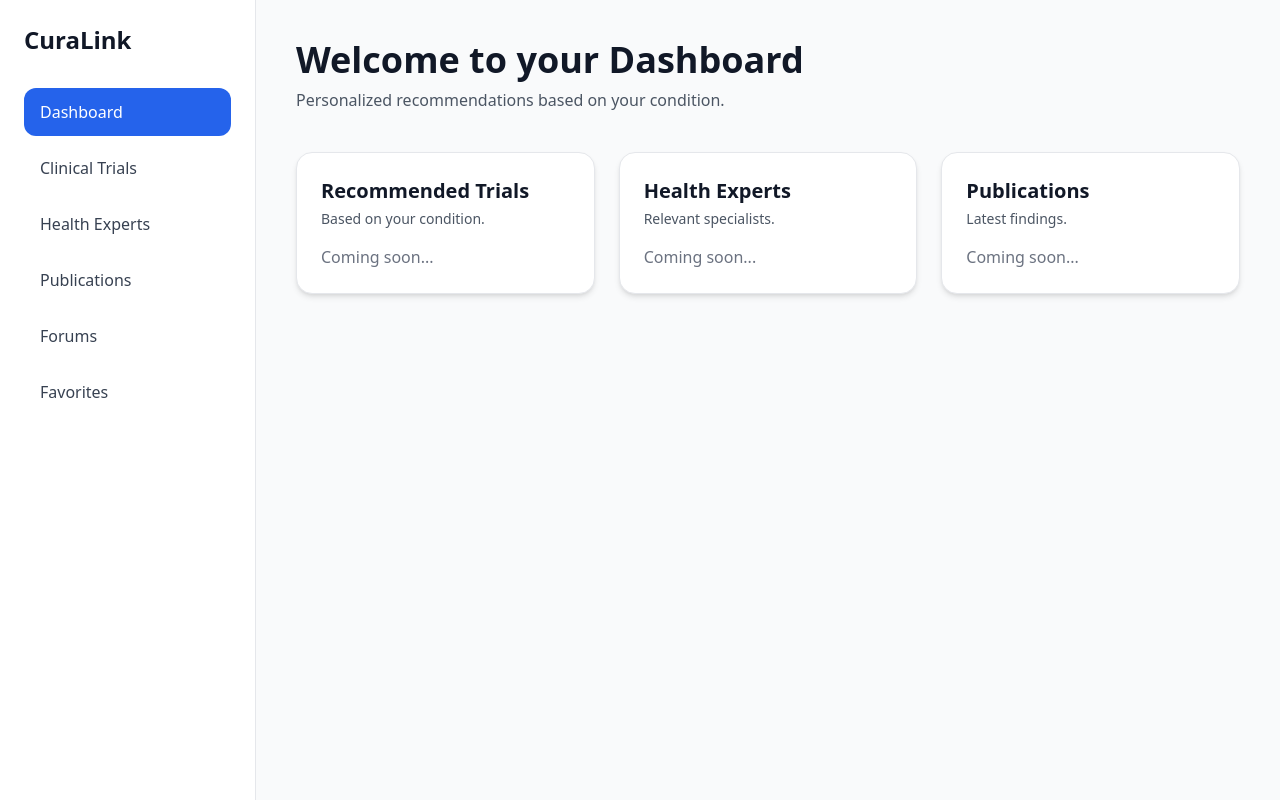
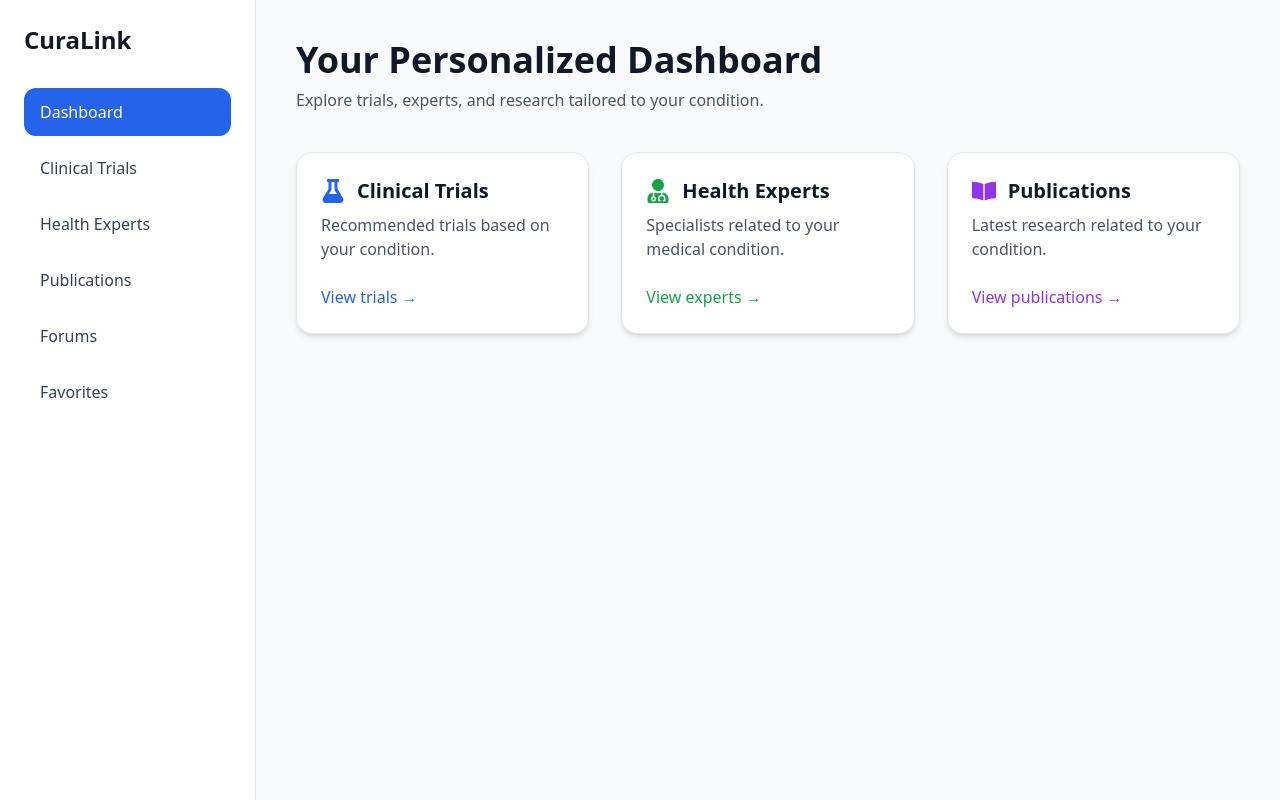
Before and after one commit to Khan4218/curalink-mvp, a Next.js app in the folder curalink-mvp/: page /patient/dashboard in a window 1280 px wide. Built offline with nearby package versions, Linux system fonts and the light colour scheme.

Commit message:
feat: build polished patient dashboard UI with cards and icons

```diff
--- a/curalink-mvp/app/patient/dashboard/page.tsx
+++ b/curalink-mvp/app/patient/dashboard/page.tsx
@@ -1,36 +1,75 @@
+import { FaFlask, FaUserMd, FaBookOpen } from "react-icons/fa";
+
 export default function PatientDashboard() {
   return (
     <div className="space-y-10">
 
-      {/* Header */}
+      {/* Header Section */}
       <div>
         <h1 className="text-4xl font-semibold text-gray-900">
-          Welcome to your Dashboard
+          Your Personalized Dashboard
         </h1>
+
         <p className="text-gray-600 mt-2">
-          Personalized recommendations based on your condition.
+          Explore trials, experts, and research tailored to your condition.
         </p>
       </div>
 
-      {/* Cards */}
-      <div className="grid grid-cols-1 md:grid-cols-2 xl:grid-cols-3 gap-6">
+      {/* Grid Section */}
+      <div className="grid grid-cols-1 md:grid-cols-2 xl:grid-cols-3 gap-8">
 
-        <div className="bg-white shadow-md rounded-2xl p-6 border border-gray-200">
-          <h2 className="text-xl font-semibold text-gray-900">Recommended Trials</h2>
-          <p className="text-gray-600 mt-1 text-sm">Based on your condition.</p>
-          <p className="mt-4 text-gray-500">Coming soon...</p>
+        {/* Clinical Trials Card */}
+        <div className="bg-white shadow-md rounded-2xl p-6 border border-gray-200 hover:shadow-lg transition">
+          <div className="flex items-center gap-3">
+            <FaFlask className="text-blue-600 text-2xl" />
+            <h2 className="text-xl font-semibold text-gray-900">
+              Clinical Trials
+            </h2>
+          </div>
+
+          <p className="text-gray-600 mt-2">
+            Recommended trials based on your condition.
+          </p>
+
+          <div className="mt-6 text-blue-600 font-medium cursor-pointer hover:underline">
+            View trials →
+          </div>
         </div>
 
-        <div className="bg-white shadow-md rounded-2xl p-6 border border-gray-200">
-          <h2 className="text-xl font-semibold text-gray-900">Health Experts</h2>
-          <p className="text-gray-600 mt-1 text-sm">Relevant specialists.</p>
-          <p className="mt-4 text-gray-500">Coming soon...</p>
+        {/* Health Experts Card */}
+        <div className="bg-white shadow-md rounded-2xl p-6 border border-gray-200 hover:shadow-lg transition">
+          <div className="flex items-center gap-3">
+            <FaUserMd className="text-green-600 text-2xl" />
+            <h2 className="text-xl font-semibold text-gray-900">
+              Health Experts
+            </h2>
+          </div>
+
+          <p className="text-gray-600 mt-2">
+            Specialists related to your medical condition.
+          </p>
+
+          <div className="mt-6 text-green-600 font-medium cursor-pointer hover:underline">
+            View experts →
+          </div>
         </div>
 
-        <div className="bg-white shadow-md rounded-2xl p-6 border border-gray-200">
-          <h2 className="text-xl font-semibold text-gray-900">Publications</h2>
-          <p className="text-gray-600 mt-1 text-sm">Latest findings.</p>
-          <p className="mt-4 text-gray-500">Coming soon...</p>
+        {/* Publications Card */}
+        <div className="bg-white shadow-md rounded-2xl p-6 border border-gray-200 hover:shadow-lg transition">
+          <div className="flex items-center gap-3">
+            <FaBookOpen className="text-purple-600 text-2xl" />
+            <h2 className="text-xl font-semibold text-gray-900">
+              Publications
+            </h2>
+          </div>
+
+          <p className="text-gray-600 mt-2">
+            Latest research related to your condition.
+          </p>
+
+          <div className="mt-6 text-purple-600 font-medium cursor-pointer hover:underline">
+            View publications →
+          </div>
         </div>
 
       </div>
--- a/curalink-mvp/package.json
+++ b/curalink-mvp/package.json
@@ -11,7 +11,8 @@
   "dependencies": {
     "next": "16.0.1",
     "react": "19.2.0",
-    "react-dom": "19.2.0"
+    "react-dom": "19.2.0",
+    "react-icons": "^5.5.0"
   },
   "devDependencies": {
     "@types/node": "^20",
```
Also changed, not shown: 1 other file (tests, documents, lock files or other folders).
